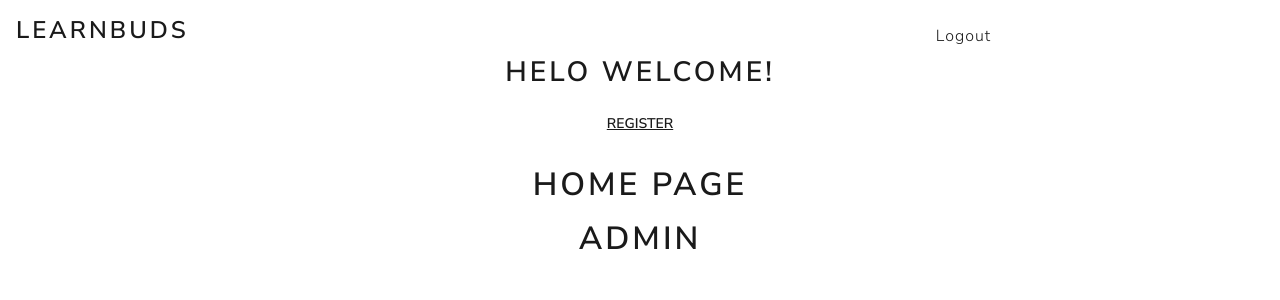
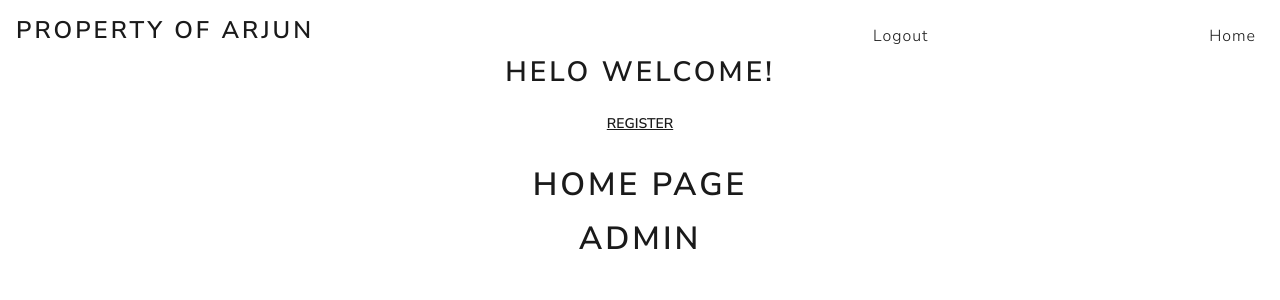
Before and after one commit to Arjun333washere/TUK_TUK, a Django app: page / in a window 1280 px wide. Shown: the top 300 px of the page. Run offline with Django 5.2, Linux system fonts and the light colour scheme; a user stored in the database is signed in; some libraries are stand-ins or nearby versions.

Commit message:
updated index pagehtml and updated edit logic bug

```diff
--- a/auto/views.py
+++ b/auto/views.py
@@ -67,7 +67,7 @@
         if request.method == 'POST':
             listing_form = ListingForm(
                 request.POST, request.FILES, instance=listing)
-            if listing_form.is_valid and location_form.is_valid:
+            if listing_form.is_valid():
                 listing_form.save()
                 messages.info(request, f'Listing {id} updated successfully!')
                 return redirect('home')
--- a/users/templates/views/index.html
+++ b/users/templates/views/index.html
@@ -44,11 +44,12 @@
             <div class="d-flex w-100 h-100 p-3 mx-auto flex-column main-content">
                 <header class="mb-auto">
                     <div>
-                        <h3 class="float-md-start mb-0">Learnbuds</h3>
+                        <h3 class="float-md-start mb-0">PROPERTY OF ARJUN</h3>
                         <nav class="nav nav-masthead justify-content-center float-md-end">
                             {% if request.user.is_authenticated %}
                             <a class="nav-link" href="{% url 'logout' %}">Logout</a>
                             <p>User is nooooottt  authenticated.</p>
+                            <a href="{% url 'home'%}" class="nav-link px-2">Home</a>
                             {% else %}
                             <a class="nav-link" href="{% url 'login' %}">Login</a>
                             <p>User is authenticated.</p>
```
